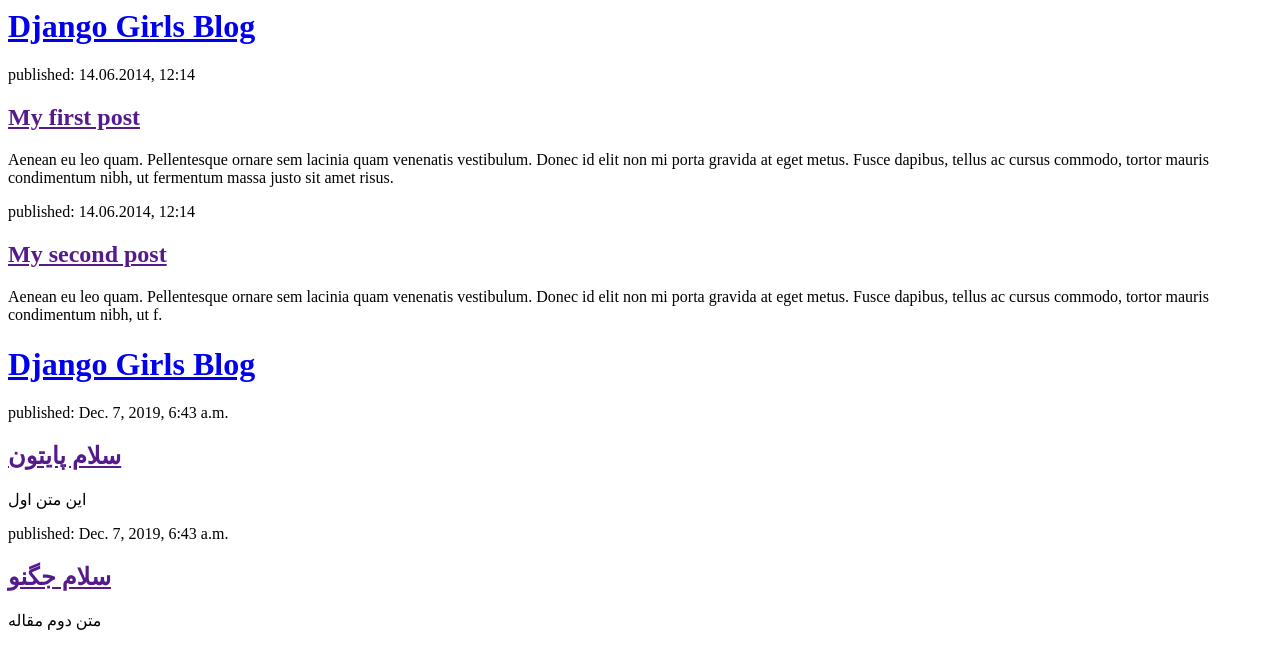
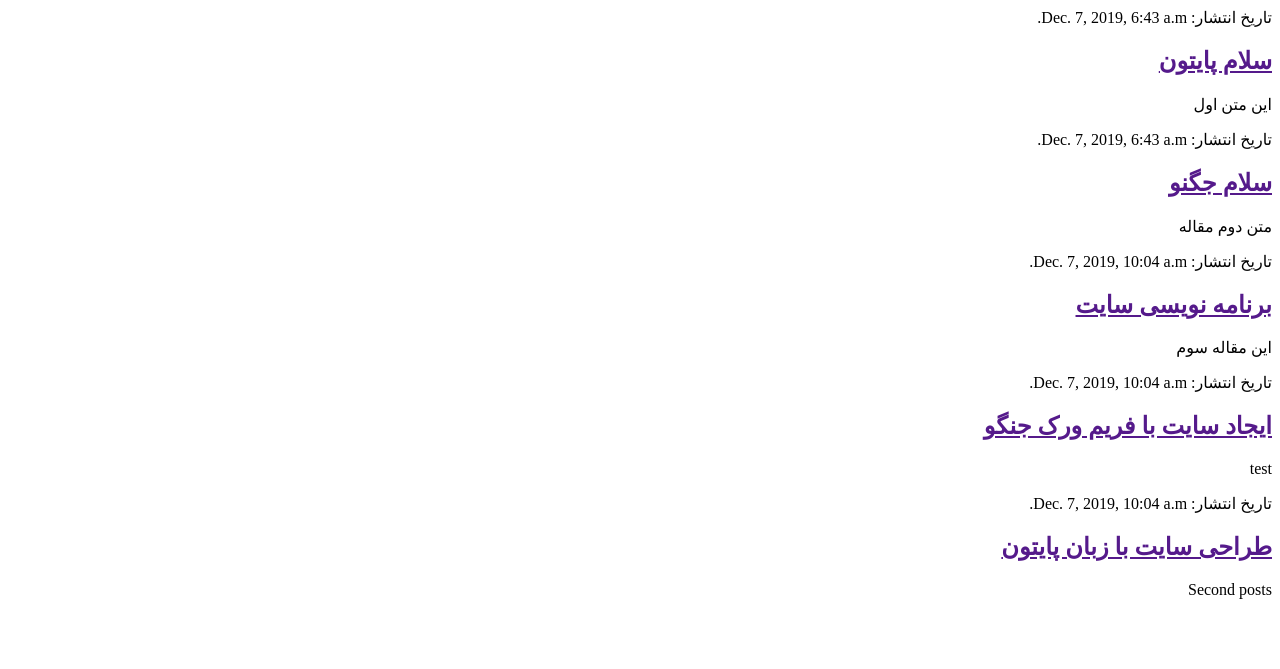
Before and after one commit to fmohsen70/blog_py, a Django app: page / in a window 1280 px wide. Shown: the top 669 px of the page. Run offline with Django 3.2, Linux system fonts and the light colour scheme; data comes from the database, SQL or seed files in the repository; both versions use the stored data as it was after the commit.

Commit message:
edited view

```diff
--- a/blog/templates/blog/post_list.html
+++ b/blog/templates/blog/post_list.html
@@ -1,30 +1,13 @@
-<html>
+<html dir=rtl>
     <head>
         <title>Django Girls blog</title>
     </head>
     <body>
-        <div>
-            <h1><a href="/">Django Girls Blog</a></h1>
-        </div>
 
-        <div>
-            <p>published: 14.06.2014, 12:14</p>
-            <h2><a href="">My first post</a></h2>
-            <p>Aenean eu leo quam. Pellentesque ornare sem lacinia quam venenatis vestibulum. Donec id elit non mi porta gravida at eget metus. Fusce dapibus, tellus ac cursus commodo, tortor mauris condimentum nibh, ut fermentum massa justo sit amet risus.</p>
-        </div>
-
-        <div>
-            <p>published: 14.06.2014, 12:14</p>
-            <h2><a href="">My second post</a></h2>
-            <p>Aenean eu leo quam. Pellentesque ornare sem lacinia quam venenatis vestibulum. Donec id elit non mi porta gravida at eget metus. Fusce dapibus, tellus ac cursus commodo, tortor mauris condimentum nibh, ut f.</p>
-        </div>
-<div>
-    <h1><a href="/">Django Girls Blog</a></h1>
-</div>
 
 {% for post in posts %}
     <div>
-        <p>published: {{ post.published_date }}</p>
+        <p>تاریخ انتشار: {{ post.published_date }}</p>
         <h2><a href="">{{ post.title }}</a></h2>
         <p>{{ post.text|linebreaksbr }}</p>
     </div>
--- a/blog/views.py
+++ b/blog/views.py
@@ -3,5 +3,7 @@
 from .models import Post
 
 def post_list(request):
-    posts = Post.objects.filter(published_date__lte=timezone.now()).order_by('published_date')
+    # posts = Post.objects.filter(published_date__lte=timezone.now()).order_by('published_date')
+    posts = Post.objects.all()
+    # posts = Post.objects.get(title="sample")
     return render(request, 'blog/post_list.html', {'posts': posts})
```
Also changed, not shown: db.sqlite3.
